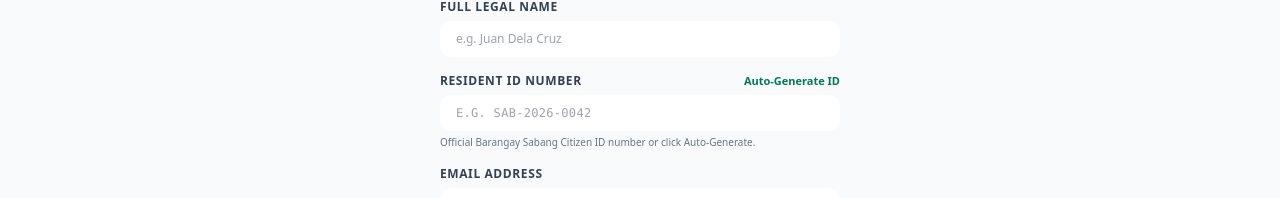
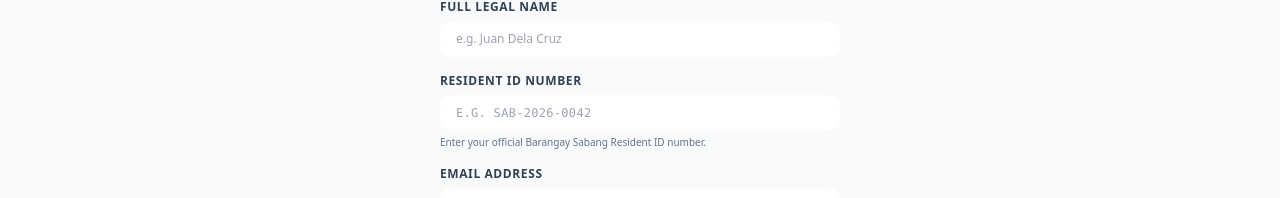
Before and after one commit to perezjazztin/SABTRACK-3.0, a Next.js app in the folder apps/web/: page /register in a window 1280 px wide. Shown: the part 307-505 px from the top of the page. Built offline with nearby package versions, Linux system fonts and the light colour scheme; no server answers.

Commit message:
refactor(register): remove auto-generate ID button to allow manual entry of existing resident ID

```diff
--- a/apps/web/src/app/register/page.tsx
+++ b/apps/web/src/app/register/page.tsx
@@ -20,11 +20,6 @@ export default function RegisterPage() {
   const router = useRouter();
   const [fullName, setFullName] = useState('');
   const [residentIdNum, setResidentIdNum] = useState('');
-
-  const handleGenerateResidentId = () => {
-    const randomNum = Math.floor(1000 + Math.random() * 9000);
-    setResidentIdNum(`SAB-2026-${randomNum}`);
-  };
   const [email, setEmail] = useState('');
   const [password, setPassword] = useState('');
   const [confirmPassword, setConfirmPassword] = useState('');
@@ -143,21 +138,12 @@ export default function RegisterPage() {
           </div>
 
           <div>
-            <div className="flex items-center justify-between mb-1.5">
-              <label
-                htmlFor="residentIdNum"
-                className="block text-xs font-bold text-slate-700 uppercase tracking-wider"
-              >
-                Resident ID Number
-              </label>
-              <button
-                type="button"
-                onClick={handleGenerateResidentId}
-                className="text-[11px] font-bold text-emerald-700 hover:text-emerald-800 transition-colors cursor-pointer"
-              >
-                Auto-Generate ID
-              </button>
-            </div>
+            <label
+              htmlFor="residentIdNum"
+              className="block text-xs font-bold text-slate-700 uppercase tracking-wider mb-1.5"
+            >
+              Resident ID Number
+            </label>
             <input
               id="residentIdNum"
               type="text"
@@ -168,7 +154,7 @@ export default function RegisterPage() {
               className="neu-input w-full px-4 py-2.5 rounded-xl text-xs text-slate-900 outline-none transition-all uppercase font-mono tracking-wide"
             />
             <p className="text-[10px] text-slate-500 mt-1">
-              Official Barangay Sabang Citizen ID number or click Auto-Generate.
+              Enter your official Barangay Sabang Resident ID number.
             </p>
           </div>
 
```
Also changed, not shown: 1 other file (tests, documents, lock files or other folders).
